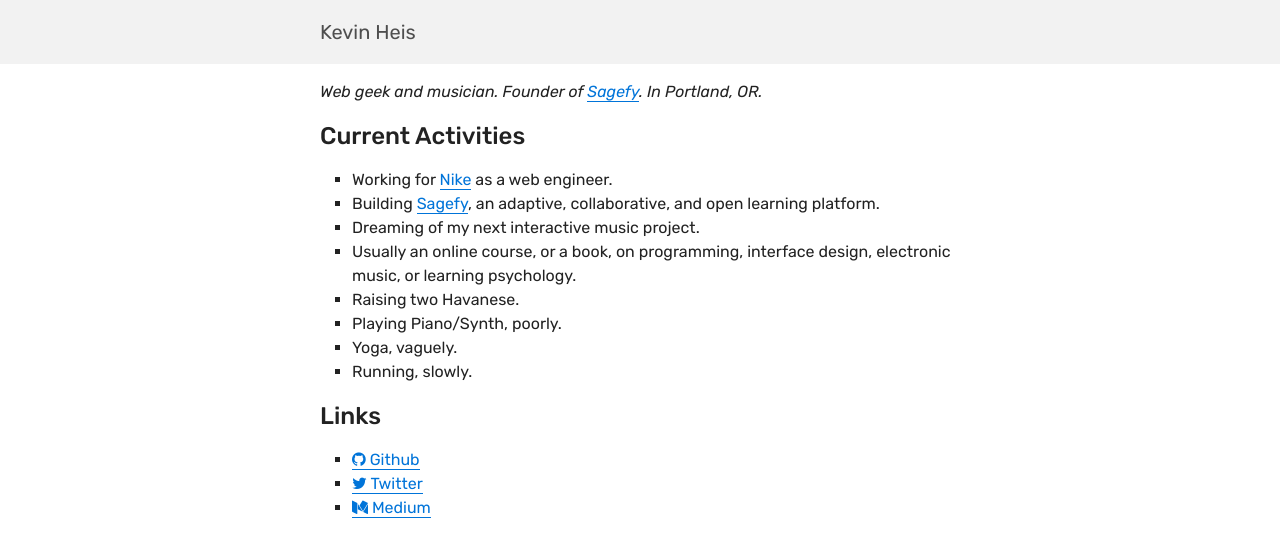
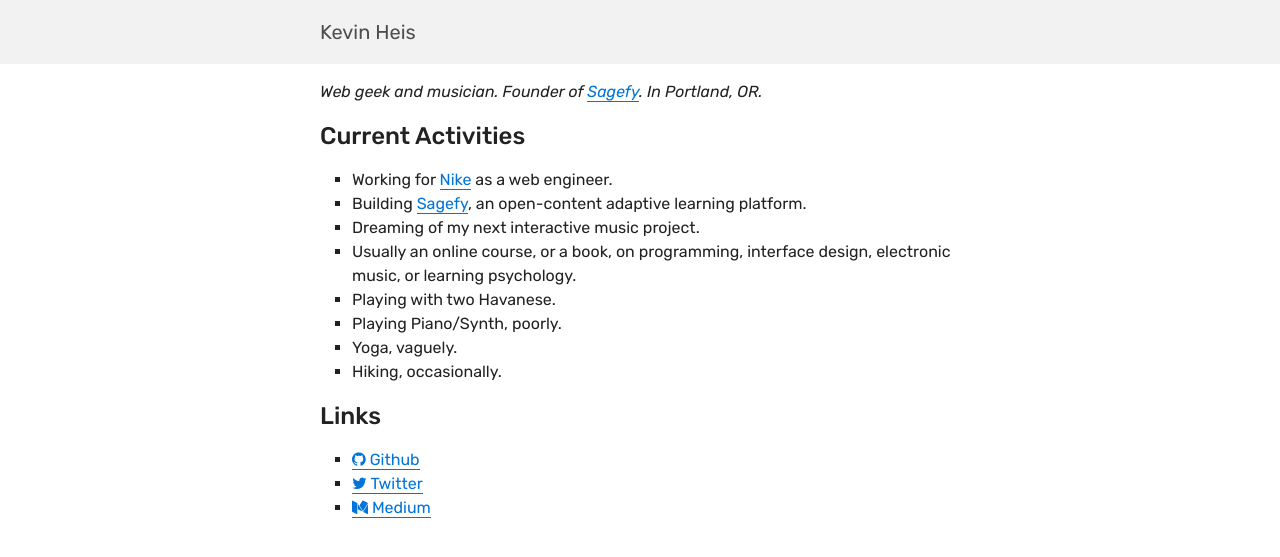
Before and after one commit to heiskr/heiskr.github.io, a Jekyll site: the page built from index.md, in a window 1280 px wide. Shown: the top 557 px of the page. Built offline with Jekyll 4.4.1, drawn with Linux system fonts in a browser that asks for light colours; nearby versions of some CDN libraries.

Commit message:
Update index.md

```diff
--- a/index.md
+++ b/index.md
@@ -8,13 +8,13 @@
 ------------------
 
 - Working for [Nike](https://www.nike.com/) as a web engineer.
-- Building [Sagefy](https://sagefy.org/), an adaptive, collaborative, and open learning platform.
+- Building [Sagefy](https://sagefy.org/), an open-content adaptive learning platform.
 - Dreaming of my next interactive music project.
 - Usually an online course, or a book, on programming, interface design, electronic music, or learning psychology.
-- Raising two Havanese.
+- Playing with two Havanese.
 - Playing Piano/Synth, poorly.
 - Yoga, vaguely.
-- Running, slowly.
+- Hiking, occasionally.
 
 Links
 -----
```
